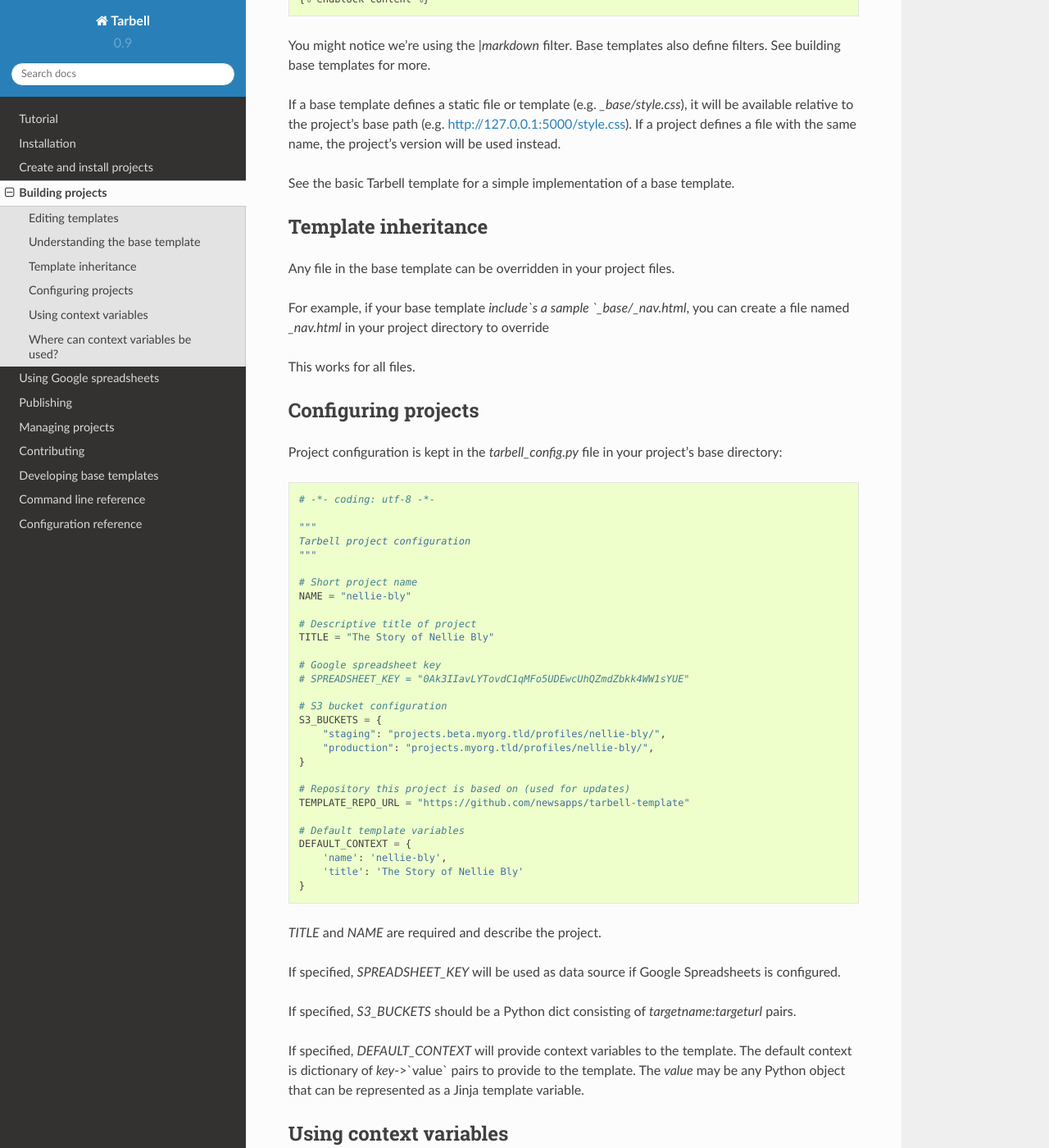
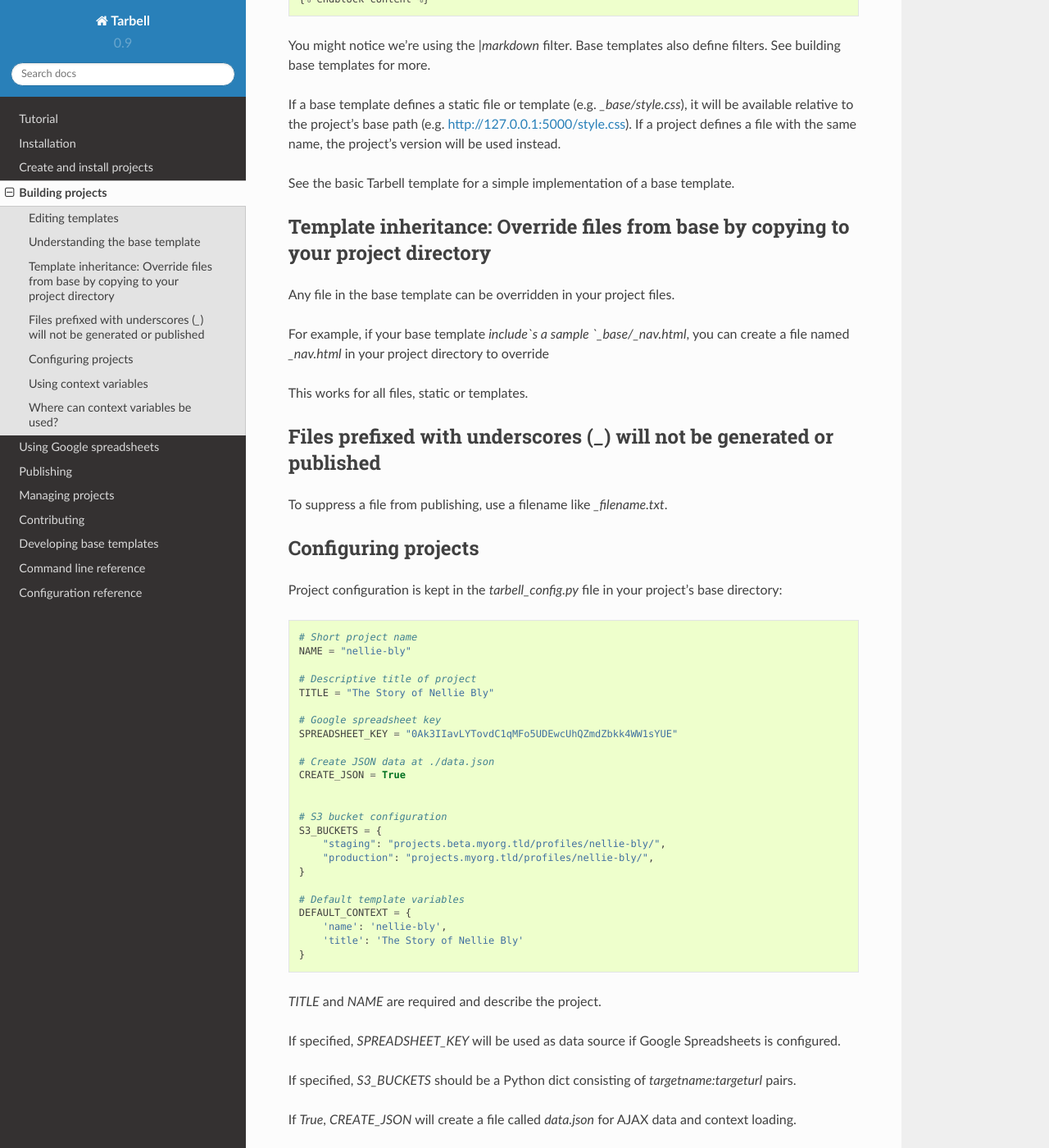
Before and after one commit to tarbell-project/tarbell, a Sphinx documentation site: the page built from tarbell/docs/build.rst, in a window 1280 px wide and 1400 px high, scrolled down 1069 px. Shown: the whole window at 82% size. Built offline with Sphinx 7.4.7 and the Read the Docs theme 2.0.0, drawn with Linux system fonts in a browser that asks for light colours.

Commit message:
document commands

```diff
--- a/tarbell/docs/build.rst
+++ b/tarbell/docs/build.rst
@@ -55,26 +55,25 @@
 
 See the basic Tarbell template for a simple implementation of a base template.
 
-Template inheritance
---------------------
+Template inheritance: Override files from base by copying to your project directory
+-----------------------------------------------------------------------------------
 
 Any file in the base template can be overridden in your project files.
 
 For example, if your base template `include`s a sample `_base/_nav.html`, you can create a file named
 `_nav.html` in your project directory to override
 
-This works for all files.
+This works for all files, static or templates.
+
+Files prefixed with underscores (`_`) will not be generated or published
+------------------------------------------------------------------------
+
+To suppress a file from publishing, use a filename like `_filename.txt`.
 
 Configuring projects
 --------------------
 
 Project configuration is kept in the `tarbell_config.py` file in your project's base directory::
-
-  # -*- coding: utf-8 -*-
-
-  """
-  Tarbell project configuration
-  """
 
   # Short project name
   NAME = "nellie-bly"
@@ -83,16 +82,17 @@
   TITLE = "The Story of Nellie Bly"
 
   # Google spreadsheet key
-  # SPREADSHEET_KEY = "0Ak3IIavLYTovdC1qMFo5UDEwcUhQZmdZbkk4WW1sYUE"
+  SPREADSHEET_KEY = "0Ak3IIavLYTovdC1qMFo5UDEwcUhQZmdZbkk4WW1sYUE"
+
+  # Create JSON data at ./data.json
+  CREATE_JSON = True
+
 
   # S3 bucket configuration
   S3_BUCKETS = {
       "staging": "projects.beta.myorg.tld/profiles/nellie-bly/",
       "production": "projects.myorg.tld/profiles/nellie-bly/",
   }
-
-  # Repository this project is based on (used for updates)
-  TEMPLATE_REPO_URL = "https://github.com/newsapps/tarbell-template"
 
   # Default template variables
   DEFAULT_CONTEXT = {
@@ -105,6 +105,8 @@
 If specified, `SPREADSHEET_KEY` will be used as data source if Google Spreadsheets is configured.
 
 If specified, `S3_BUCKETS` should be a Python dict consisting of `targetname:targeturl` pairs.
+
+If `True`, `CREATE_JSON` will create a file called `data.json` for AJAX data and context loading.
 
 If specified, `DEFAULT_CONTEXT` will provide context variables to the template. The default context
 is dictionary of `key`->`value` pairs to provide to the template. The `value` may be any Python
```
